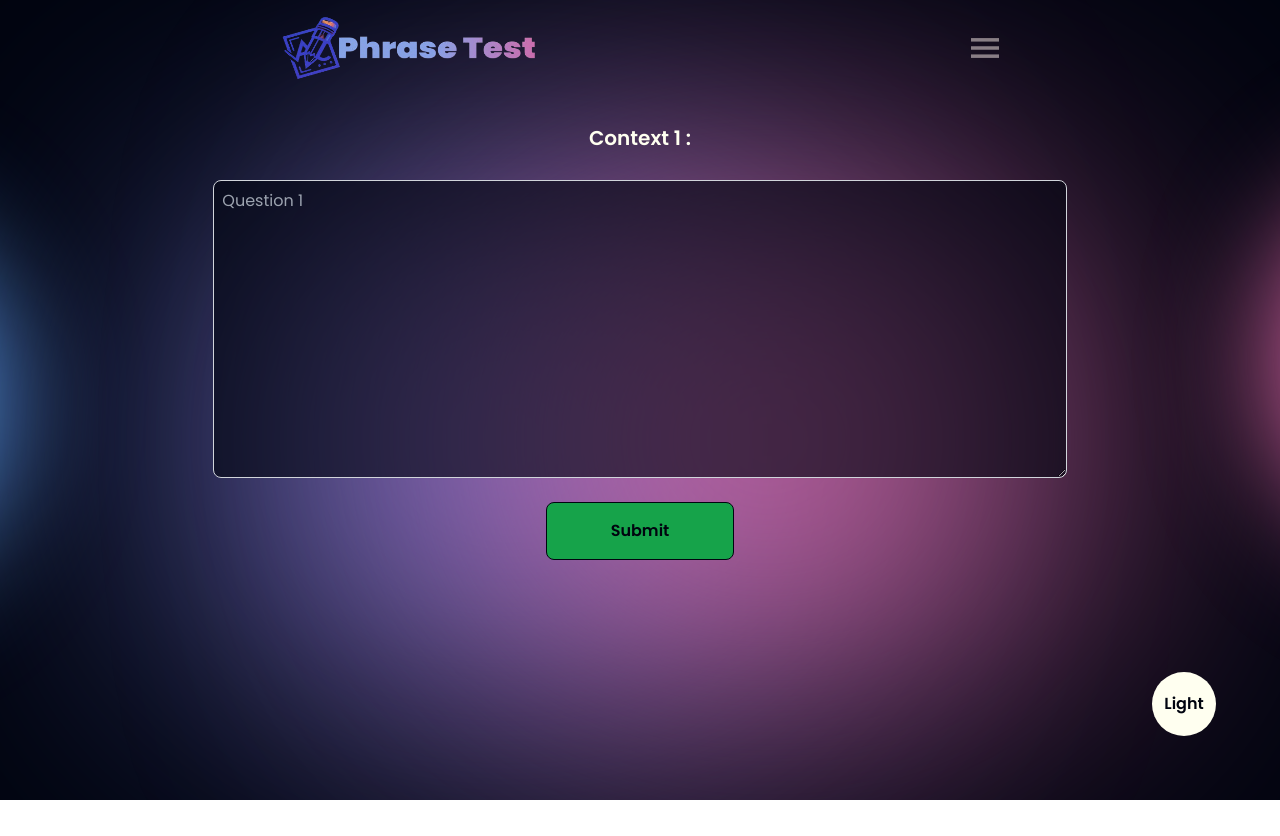
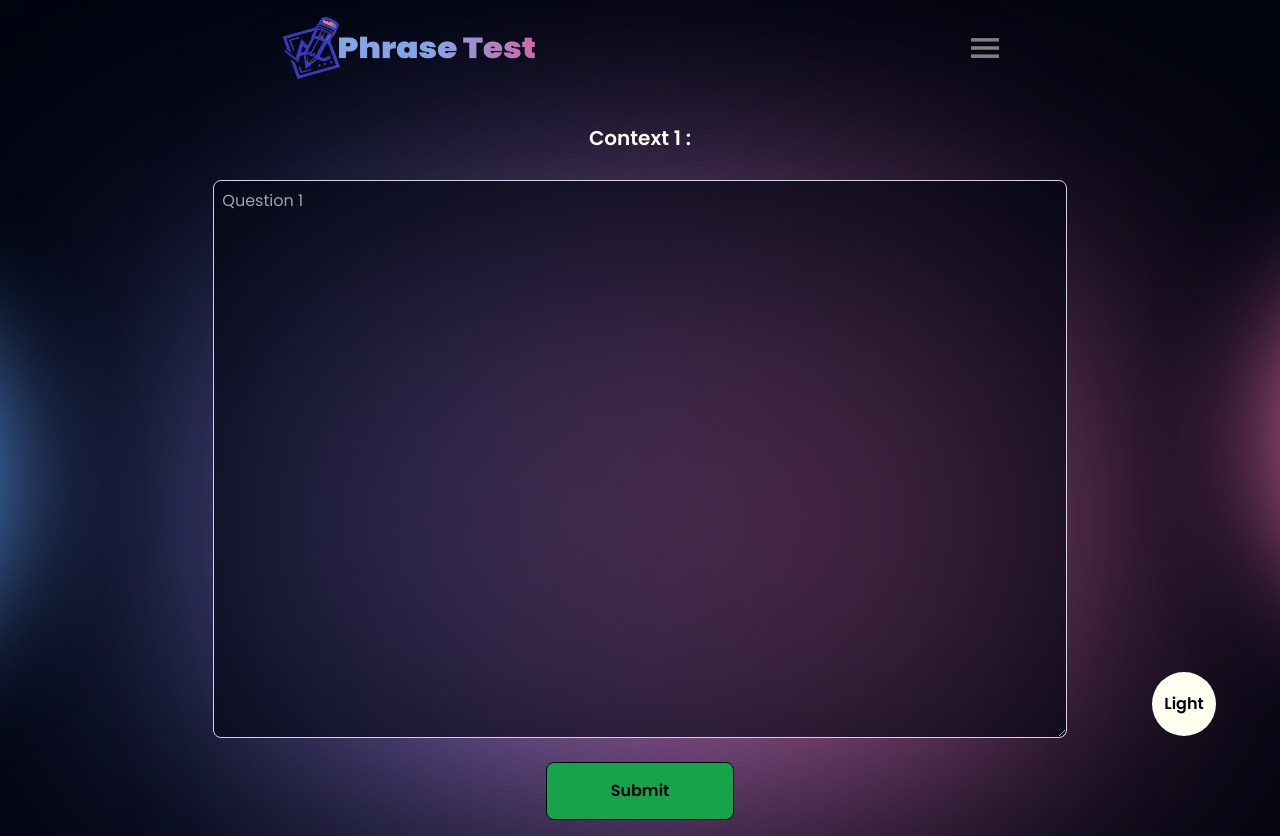
Before and after one commit to JhondhelPago/phrasetest_app, a React (Vite) app: page /studentessaytask in a window 1280 px wide. Before the commit the page ends 800 px from the top, so only its background shows below. Built offline with nearby package versions, Linux system fonts and the light colour scheme; no server answers.

Commit message:
minor fix

```diff
--- a/src/components/OngoingTask.jsx
+++ b/src/components/OngoingTask.jsx
@@ -176,7 +176,7 @@ const OngoingTask = () => {
             </div>
 
             <div className='w-full flex flex-row items-center justify-center'>
-                <textarea placeholder="Question 1" className="w-10/12 h-full sm:w-9/12 md:w-10/12 lg:w-8/12 pl-2 pt-2 pb-96 sm:pb-80 md:pb-72 lg:pb-60 border rounded-lg justify-start text-start text-white  bg-primary bg-opacity-60  border-gray-300" type="text" onChange={UpdateEssayComposition}></textarea>
+                <textarea placeholder="Question 1" className="w-10/12 h-full sm:w-9/12 md:w-10/12 lg:w-8/12 pl-2 pt-2 pb-96 sm:pb-80 md:pb-72 lg:pb-[500px] border rounded-lg justify-start text-start text-white  bg-primary bg-opacity-60  border-gray-300" type="text" onChange={UpdateEssayComposition}></textarea>
             </div>
         </div>
 
```
